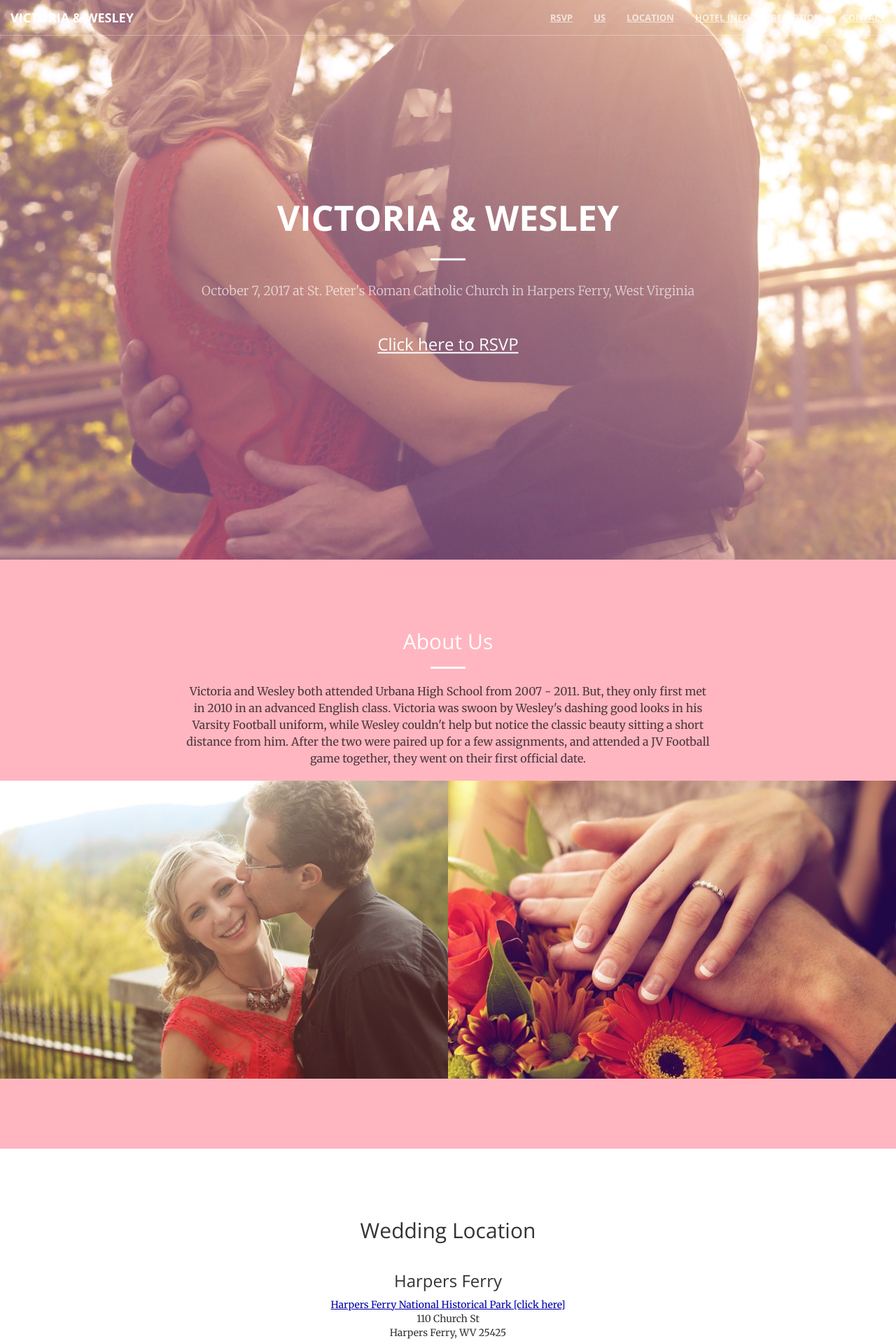
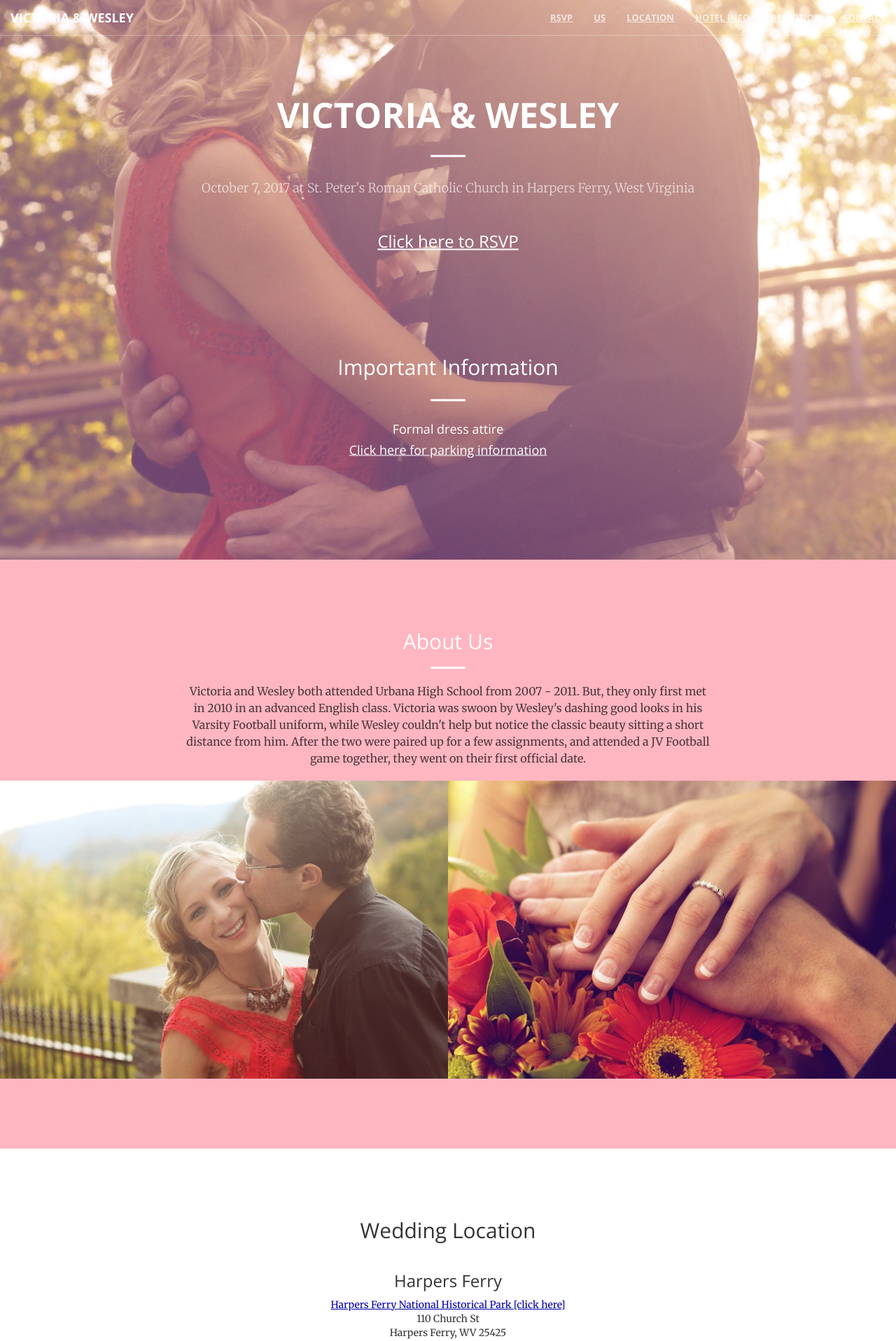
Before and after one commit to wdgarey/wedding, a PHP site: page /wedding/main/index.php in a window 1280 px wide. Shown: the top 1917 px of the page at 70% size. Run offline with PHP 8.4, Linux system fonts and the light colour scheme; some libraries are stand-ins or nearby versions.

Commit message:
Added important information to header

```diff
--- a/wedding/main/index.php
+++ b/wedding/main/index.php
@@ -5,9 +5,20 @@ include("../includes/header.php");
         <div class="header-content">
             <div class="header-content-inner">
                 <h1 id="homeHeading">Victoria &amp; Wesley</h1>
-                <hr>
+                <hr />
                 <p>October 7, 2017 at St. Peter's Roman Catholic Church in Harpers Ferry, West Virginia</p>
                 <h3 id="rsvp"><a style="color:white;" href="../register">Click here to RSVP</a></h3>
+                <br />
+                <br />
+                <br />
+                <br />
+                <br />
+                <br />
+                <h2>Important Information</h2>
+                <hr />
+                <h4>Formal dress attire</h4>
+
+                <h4><a style="color:white" class="page-scroll" href="../main/index.php#location">Click here for parking information</a></h4>
             </div>
         </div>
     </header>
@@ -133,9 +144,9 @@ include("../includes/header.php");
             <div class="row">
                 <div class="col-lg-12 text-center">
                     <h2 class="section-heading">Reception Information</h2>
-                    <hr class="primary">
+                    <hr class="primary" />
                     <p>Time: 3:00pm to 7:00pm</p>
-                    <hr class="primary">
+                    <hr class="primary" />
                     <p>Where: <a target="_blank" href="http://www.hollywoodcasinocharlestown.com/">Ballrom located a Hollywood Casino at Charles Town Races[click here]</a></p>
                     <hr class="primary">
                     <div class="row text-center">
@@ -147,6 +158,7 @@ include("../includes/header.php");
                             </div>
                         </div>
                     </div>
+                    <hr class="primary" />
                     <h3>Ballroom Location</h3>
                     <div class="inst">
                       <img src="../img/casino_entrance.png" class="img-responsive" alt="Reception entrance instructions" />
```
